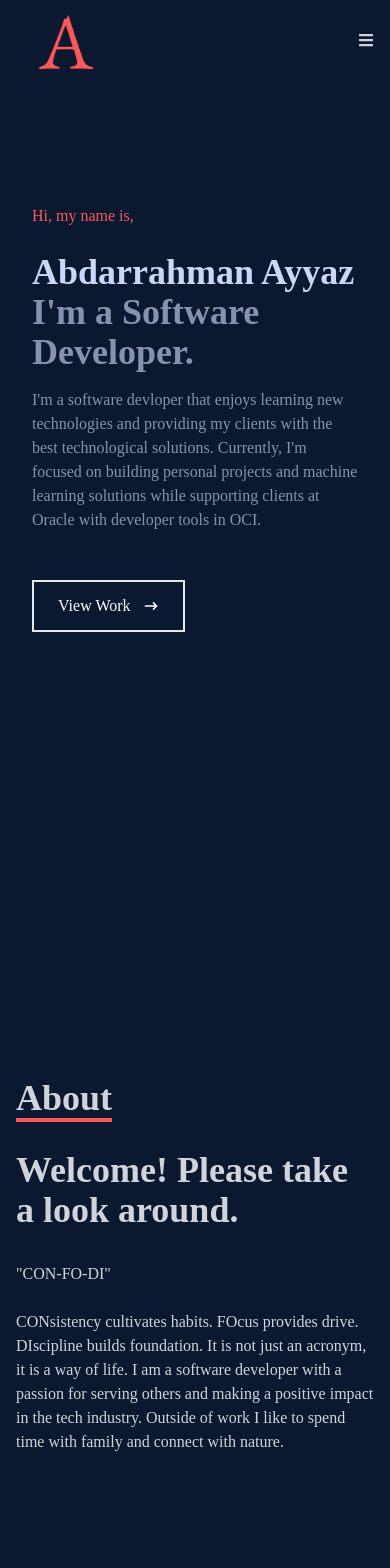
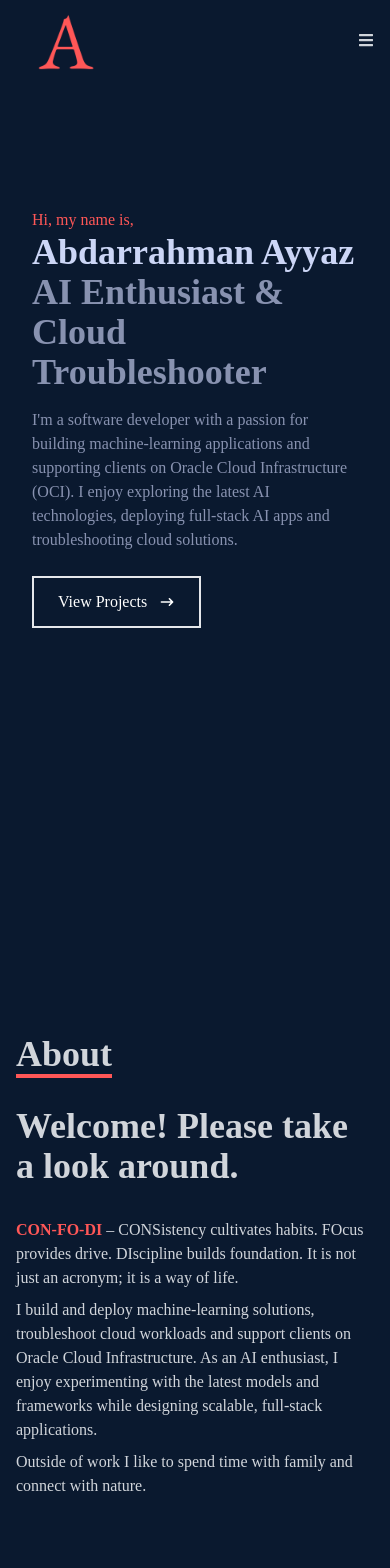
Before and after one commit to AbdarrahmanAyyaz/abdarrahmanayyaz.github.io, a React (Create React App) app: page / in a window 390 px wide. Shown: the top 1568 px of the page. Built offline with nearby package versions, Linux system fonts and the light colour scheme; the HTML template or start-up script is replaced by a standard one.

Commit message:
change made to about and home and updated projects

```diff
--- a/src/components/About.jsx
+++ b/src/components/About.jsx
@@ -1,4 +1,6 @@
-import React from 'react'
+import React from 'react';
+
+// Updated About section to include AI and cloud experience
 
 const About = () => {
   return (
@@ -17,14 +19,26 @@ const About = () => {
             <p>Welcome! Please take a look around.</p>
           </div>
           <div>
-          <p> "CON-FO-DI"<br></br><br></br> CONsistency cultivates habits. FOcus provides drive. DIscipline builds foundation.
-
-It is not just an acronym, it is a way of life. I am a software developer with a passion for serving others and making a positive impact in the tech industry. Outside of work I like to spend time with family and connect with nature.</p>
+            {/* Motto emphasising consistency, focus and discipline */}
+            <p className='pb-2'>
+              <span className='text-[#ff5757] font-bold'>CON-FO-DI</span> – CONSistency cultivates habits. FOcus provides drive. DIscipline
+              builds foundation. It is not just an acronym; it is a way of life.
+            </p>
+            {/* New paragraph highlighting AI and cloud experience */}
+            <p className='pb-2'>
+              I build and deploy machine‑learning solutions, troubleshoot cloud workloads and
+              support clients on Oracle Cloud Infrastructure. As an AI enthusiast, I enjoy
+              experimenting with the latest models and frameworks while designing scalable,
+              full‑stack applications.
+            </p>
+            <p>
+              Outside of work I like to spend time with family and connect with nature.
+            </p>
           </div>
         </div>
       </div>
     </div>
   );
-}
+};
 
-export default About
+export default About;
--- a/src/components/Home.jsx
+++ b/src/components/Home.jsx
@@ -1,27 +1,38 @@
-import React from 'react'
-import {HiArrowNarrowRight} from 'react-icons/hi'
+import React from 'react';
+import { HiArrowNarrowRight } from 'react-icons/hi';
+
+// Updated hero section that emphasises AI and cloud troubleshooting
+// This component preserves the original styling but tweaks the headline
+// and description to highlight your experience with AI and Oracle Cloud.
 
 const Home = () => {
   return (
     <div name='home' className='w-full h-screen bg-[#0a192f]'>
-        {/* Container */}
-        <div className='max-w-[1000px] mx-auto px-8 flex flex-col justify-center h-full'>
-            <p className='text-[#ff5757]'>Hi, my name is,</p>
-            <br></br>
-            <h1 className='text-4xl sm:text-7xl font-bold text-[#ccd6f6]'>Abdarrahman Ayyaz</h1>
-            <h2 className='text-4xl sm:text-7xl font-bold text-[#8892b0]' >I'm a Software Developer.</h2>
-            <p className='text-[#8892b0] py-4 max-w-[700px]'>I'm a software devloper that enjoys learning new technologies and providing my clients with the best technological solutions. Currently, I'm focused on building personal projects and machine learning solutions while supporting clients at Oracle with developer tools in OCI.</p>
-            <br></br>
+      {/* Container */}
+      <div className='max-w-[1000px] mx-auto px-8 flex flex-col justify-center h-full'>
+        <p className="text-[#ff5757]">Hi, my name is,</p>
+        <h1 className="text-4xl sm:text-7xl font-bold text-[#ccd6f6]">Abdarrahman Ayyaz</h1>
+        {/* Updated headline emphasising AI and cloud */}
+        <h2 className="text-4xl sm:text-7xl font-bold text-[#8892b0]">
+          AI Enthusiast &amp; Cloud Troubleshooter
+        </h2>
+        {/* Updated description to mention machine‑learning apps and Oracle Cloud */}
+        <p className="text-[#8892b0] py-4 max-w-[700px]">
+          I&#39;m a software developer with a passion for building machine‑learning applications and
+          supporting clients on Oracle Cloud Infrastructure (OCI). I enjoy exploring the latest
+          AI technologies, deploying full‑stack AI apps and troubleshooting cloud solutions.
+        </p>
         <div>
-            <button className='text-white group border-2 px-6 py-3 my-2 flex items-center hover:bg-[#ff5757] hover:border-[#ff5757]'>
-              View Work
-            <span className='group-hover:rotate-90 duration-300'>
-            <HiArrowNarrowRight className='ml-3' />
+          <button className="text-white group border-2 px-6 py-3 my-2 flex items-center hover:bg-[#ff5757] hover:border-[#ff5757]">
+            View Projects
+            <span className="group-hover:rotate-90 duration-300">
+              <HiArrowNarrowRight className="ml-3" />
             </span>
-            </button>
+          </button>
         </div>
       </div>
     </div>
-  )
-}
-export default Home
+  );
+};
+
+export default Home;
--- a/src/data/data.js
+++ b/src/data/data.js
@@ -1,41 +1,59 @@
-import WorkIm from '../assets/social-media-1200x800.webp'
-import RealEst from '../assets/1714780311641.jpeg'
-import work from '../assets/gigApp.jpg'
-import dna from '../assets/dna.jpg'
-import portfolio from '../assets/portfolio.png'
+// Data file describing your projects.  Each entry is used by the Work section
+// to render a project card.  We import images from the assets folder.
 
-export const data=[
+import work from '../assets/gigApp.jpg';
+import portfolio from '../assets/portfolio.png';
+// social media project image
+import WorkIm from '../assets/social-media-1280x800.webp';
+import dna from '../assets/dna.jpg';
+import RealEst from '../assets/1714780311641.jpeg';
+
+// New project images for AI and personal development apps
+import triaged from '../assets/triagedai.png';
+import advancely from '../assets/advancely.png';
+
+export const data = [
   {
-        id:1,
-        name:"Work Waves(Gig App)",
-        image:work,
-        github:"https://github.com/AbdarrahmanAyyaz/Workwaves",
+    id: 1,
+    name: 'Work Waves (Gig App)',
+    image: work,
+    github: 'https://github.com/AbdarrahmanAyyaz/Workwaves',
   },
   {
-        id:2,
-        name:"Portfolio React App",
-        image:portfolio,
-        github:"https://github.com/AbdarrahmanAyyaz/abdarrahmanayyaz.github.io",
+    id: 2,
+    name: 'Portfolio React App',
+    image: portfolio,
+    github: 'https://github.com/AbdarrahmanAyyaz/abdarrahmanayyaz.github.io',
   },
   {
-        id:3,
-        name:"Experience Share(Social Media App)",
-        image:WorkIm,
-        github:"https://github.com/AbdarrahmanAyyaz/Social-Media-App",
+    id: 3,
+    name: 'Experience Share (Social Media App)',
+    image: WorkIm,
+    github: 'https://github.com/AbdarrahmanAyyaz/Social-Media-App',
   },
   {
-        id:4,
-        name:"DNA Sequencing with CNN models",
-        image:dna,
-        github:"https://github.com/AbdarrahmanAyyaz/DNA-Sequencing",
+    id: 4,
+    name: 'DNA Sequencing with CNN models',
+    image: dna,
+    github: 'https://github.com/AbdarrahmanAyyaz/DNA-Sequencing',
   },
   {
-        id:5,
-        name:"Multi Class Tumor Segmentation",
-        image:RealEst,
-        github:"https://github.com/AbdarrahmanAyyaz/TumorSegmentation/blob/main/README.md",
+    id: 5,
+    name: 'Multi Class Tumor Segmentation',
+    image: RealEst,
+    github: 'https://github.com/AbdarrahmanAyyaz/TumorSegmentation/blob/main/README.md',
   },
-
-
-
-]
+  // Added AI and personal development projects
+  {
+    id: 6,
+    name: 'TriagedAI',
+    image: triaged,
+    github: 'https://triagedai.com',
+  },
+  {
+    id: 7,
+    name: 'Advancely',
+    image: advancely,
+    github: 'https://advancely.ai',
+  },
+];
```
Also changed, not shown: src/assets/triagedai.png (added), 1 other file (tests, documents, lock files or other folders). Lines whose indentation alone changed are shown as unchanged.
